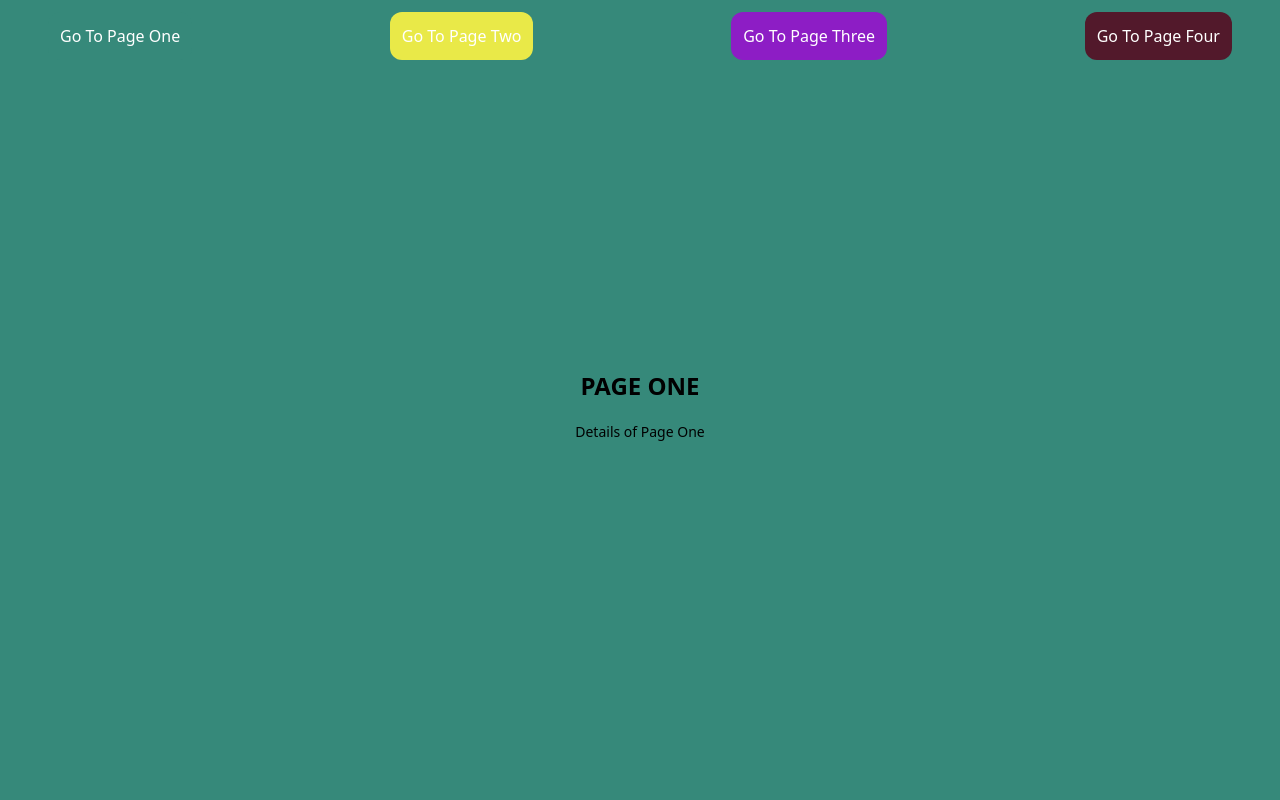
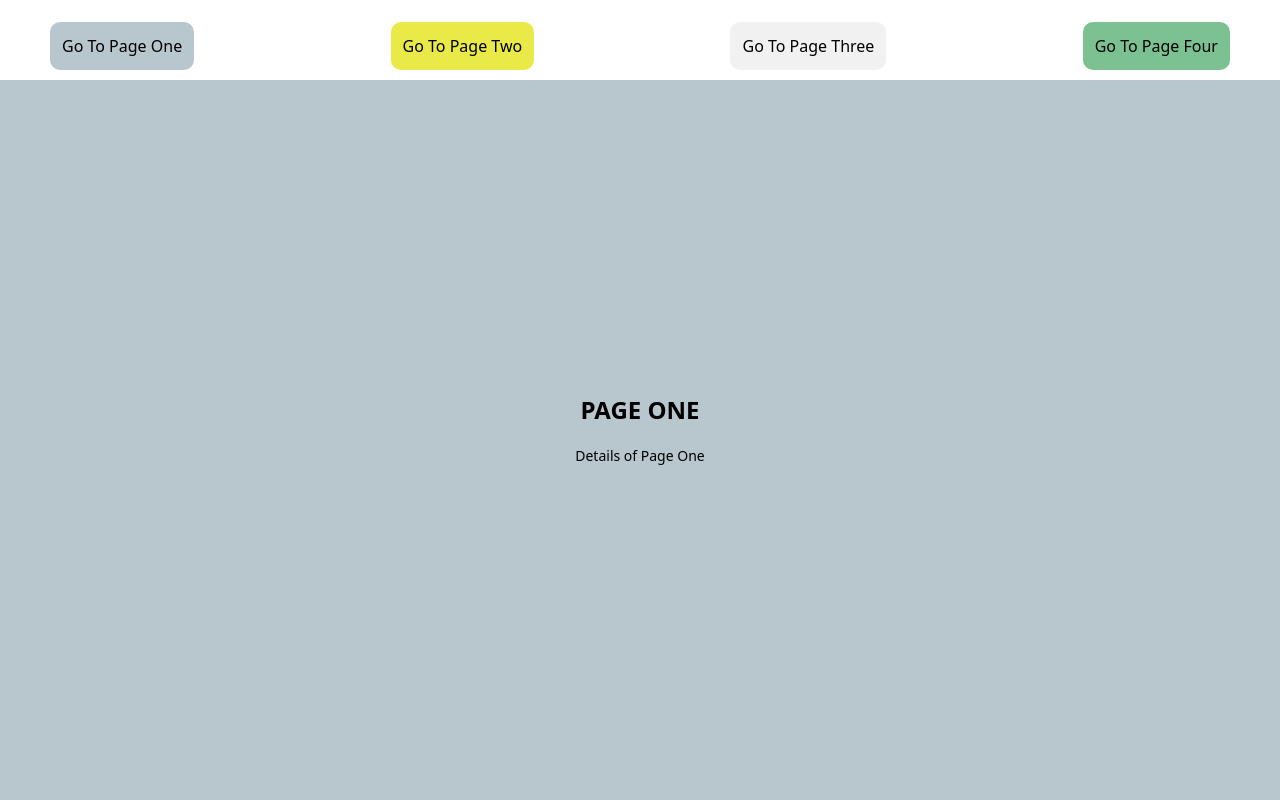
Before and after one commit to OleanjiKingCode/react-scroll-tuts, a Next.js app: page / in a window 1280 px wide. Shown: the top 800 px of the page. Built offline with nearby package versions, Linux system fonts and the light colour scheme.

Commit message:
react-scroll

```diff
--- a/package.json
+++ b/package.json
@@ -11,7 +11,8 @@
   "dependencies": {
     "next": "13.0.5",
     "react": "18.2.0",
-    "react-dom": "18.2.0"
+    "react-dom": "18.2.0",
+    "react-scroll": "^1.8.8"
   },
   "devDependencies": {
     "autoprefixer": "^10.4.13",
--- a/pages/index.js
+++ b/pages/index.js
@@ -1,15 +1,17 @@
 import Head from "next/head";
 import Image from "next/image";
 import styles from "../styles/Home.module.css";
+import * as Scroll from "react-scroll";
+import { Link, Element } from "react-scroll";
 
 export default function Home() {
   const pagesAndDetails = [
-    { title: "PAGE ONE", details: "Details of Page One", color: "#36897A" },
-    { title: "PAGE TWO", details: "Details of Page Two", color: "#E9E948" },
-    { title: "PAGE THREE", details: "Details of Page Three", color: "#8D1DC5" },
-    { title: "PAGE FOUR", details: "Details of Page Four", color: "#52192B" },
+    { title: "PAGE ONE", details: "Details of Page One" },
+    { title: "PAGE TWO", details: "Details of Page Two" },
+    { title: "PAGE THREE", details: "Details of Page Three" },
+    { title: "PAGE FOUR", details: "Details of Page Four" },
   ];
-  const colors = ["#36897A", "#E9E948", "#8D1DC5", "#52192B"];
+  const colors = ["#b8c7ce ", "#E9E948", "#f1f1f1 ", "#7bc191"];
   return (
     <>
       <Head>
@@ -21,29 +23,58 @@ export default function Home() {
         <link rel="icon" href="/favicon.ico" />
       </Head>
 
-      <div className="w-full ">
+      <div className="w-full pt-5 ">
+        <div className="flex flex-wrap items-center justify-between px-12 ">
+          <Link
+            activeClass="active"
+            to="PAGE ONE"
+            spy
+            smooth
+            duration={70}
+            className="px-3 py-3 mb-2 bg-[#b8c7ce] rounded-xl border-2 border-white cursor-pointer"
+          >
+            Go To Page One
+          </Link>
+          <Link
+            activeClass="active"
+            to="PAGE TWO"
+            spy
+            smooth
+            duration={700}
+            className="px-3 py-3 mb-2 bg-[#E9E948] rounded-xl border-2 border-white cursor-pointer"
+          >
+            Go To Page Two
+          </Link>
+          <Link
+            activeClass="active"
+            to="PAGE THREE"
+            spy
+            smooth
+            duration={700}
+            className="px-3 py-3 mb-2 bg-[#f1f1f1] rounded-xl border-2 border-white cursor-pointer"
+          >
+            Go To Page Three
+          </Link>
+          <Link
+            activeClass="active"
+            to="PAGE FOUR"
+            spy
+            smooth
+            duration={700}
+            className="px-3 py-3 mb-2 bg-[#7bc191] rounded-xl border-2 border-white cursor-pointer"
+          >
+            Go To Page Four
+          </Link>
+        </div>
         {pagesAndDetails.map((page, i) => (
           <div key={i}>
-            <div
+            <Element
+              name={page.title}
               className={`w-full h-screen py-3`}
               style={{
                 backgroundColor: colors[i],
               }}
             >
-              <div className="flex flex-wrap items-center justify-between px-12 ">
-                <div className="px-3 py-3 mb-2 bg-[#36897A] rounded-xl text-white">
-                  Go To Page One
-                </div>
-                <div className="px-3 py-3 mb-2 bg-[#E9E948] rounded-xl text-white">
-                  Go To Page Two
-                </div>
-                <div className="px-3 py-3 mb-2 bg-[#8D1DC5] rounded-xl text-white">
-                  Go To Page Three
-                </div>
-                <div className="px-3 py-3 mb-2 bg-[#52192B] rounded-xl text-white">
-                  Go To Page Four
-                </div>
-              </div>
               <div
                 className={`w-full h-full -mt-16 flex flex-col items-center text-center justify-center `}
               >
@@ -52,7 +83,7 @@ export default function Home() {
                 </div>
                 <div className="w-full  text-sm">{page.details}</div>
               </div>
-            </div>
+            </Element>
           </div>
         ))}
       </div>
```
Also changed, not shown: 2 other files (tests, documents, lock files or other folders).
